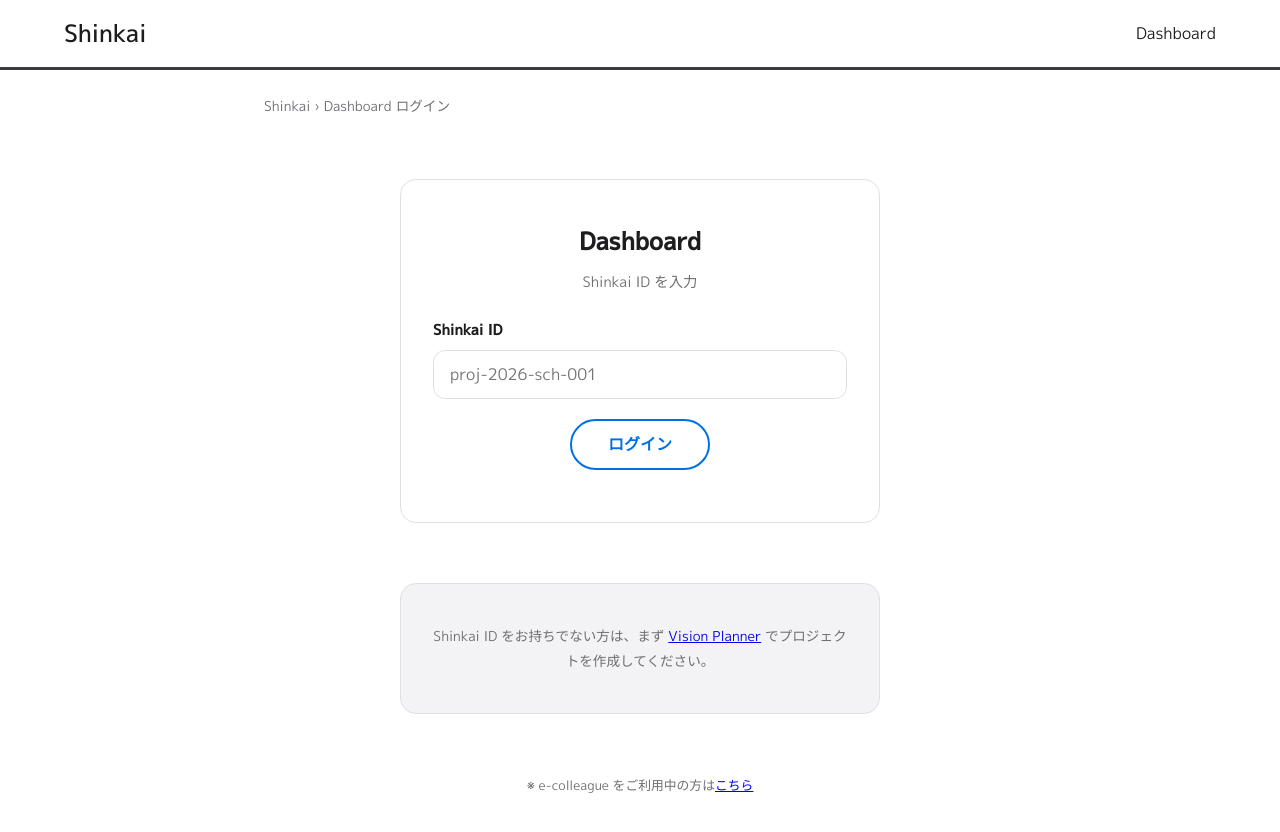
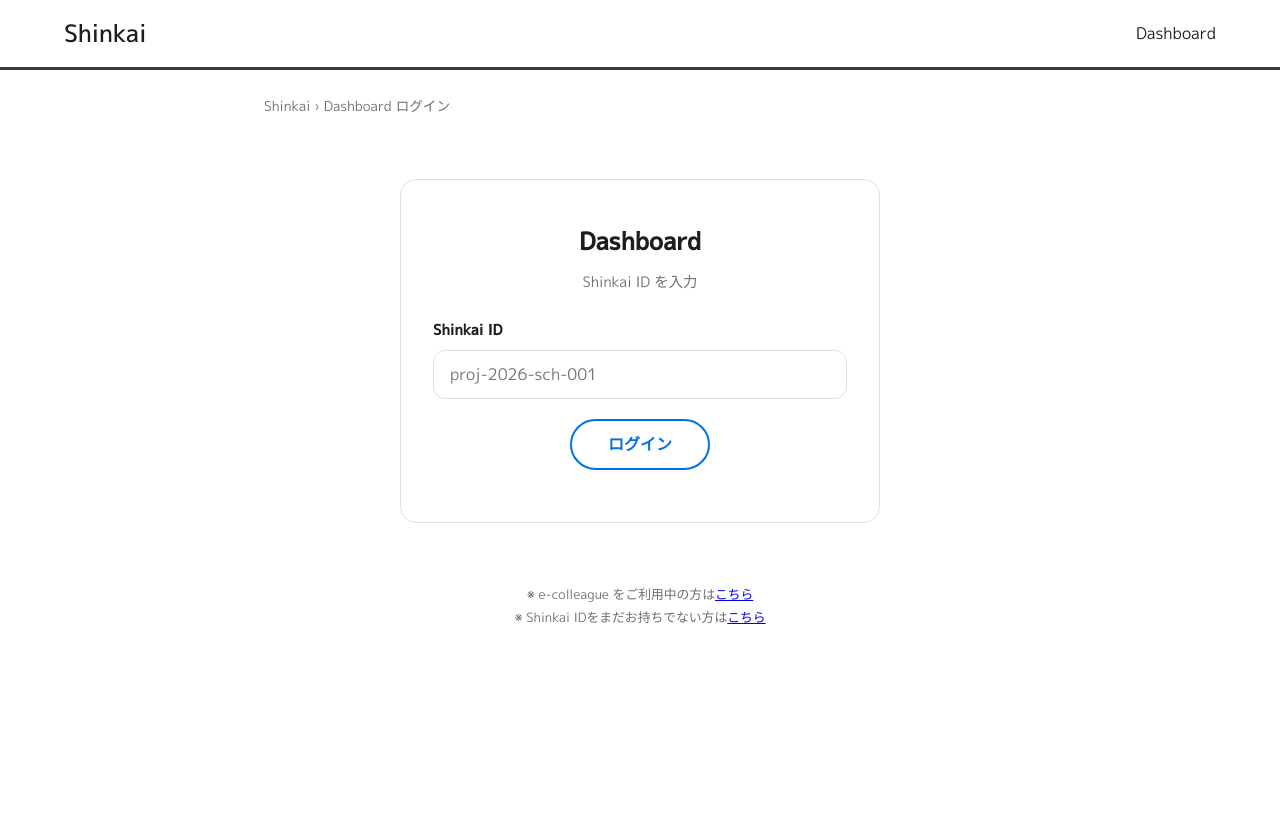
Before and after one commit to shimataiyaki/shimataiyaki.github.io, a Jekyll site: the page shinkai/app/dashboard/index.html, which Jekyll copies as it is, in a window 1280 px wide. Shown: the top 832 px of the page. Built offline with Jekyll 4.4.1, drawn with Linux system fonts in a browser that asks for light colours.

Commit message:
Update index.html

```diff
--- a/shinkai/app/dashboard/index.html
+++ b/shinkai/app/dashboard/index.html
@@ -40,14 +40,9 @@
       <p id="error" class="error-message"></p>
     </div>
 
-    <div class="auth-card" style="margin-top: 1.5rem; border-color: var(--border-color); background: var(--gray-bg);">
-      <p style="font-size: 0.85rem; color: var(--muted-text); margin: 0;">
-        Shinkai ID をお持ちでない方は、まず <a href="/shinkai/app/vision-planner/">Vision Planner</a> でプロジェクトを作成してください。
-      </p>
-    </div>
-
     <p style="font-size:0.8rem; color:var(--muted-text); text-align:center; margin-top:1rem;">
-      ※ e-colleague をご利用中の方は<a href="/e-colleague/portal">こちら</a>
+      ※ e-colleague をご利用中の方は<a href="/e-colleague/portal">こちら</a><br>
+      ※ Shinkai IDをまだお持ちでない方は<a href="vision-planner">こちら</a>
     </p>
   </main>
 
```
